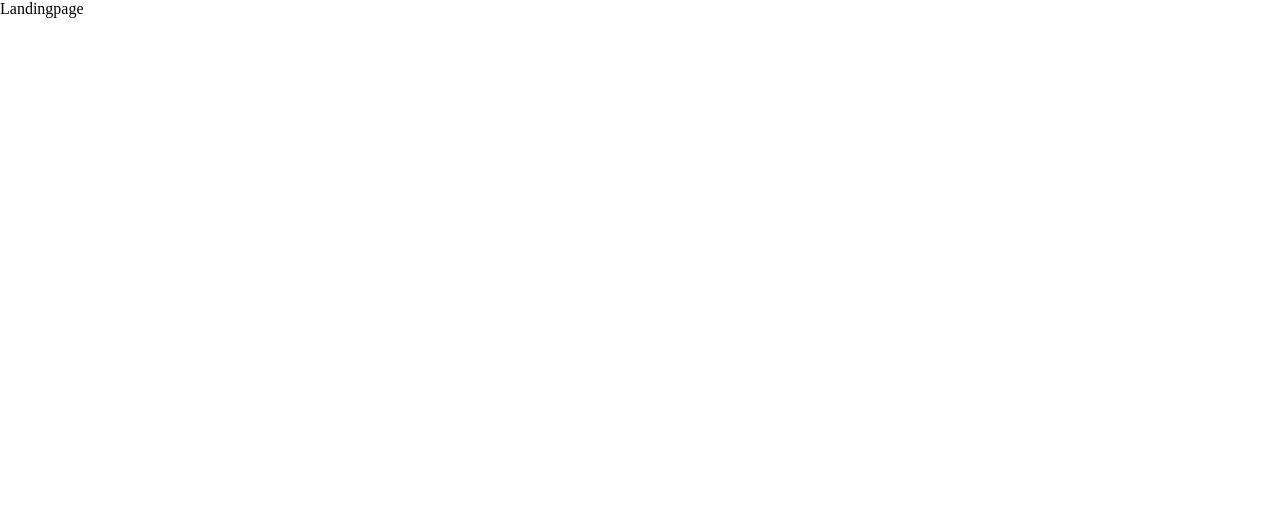
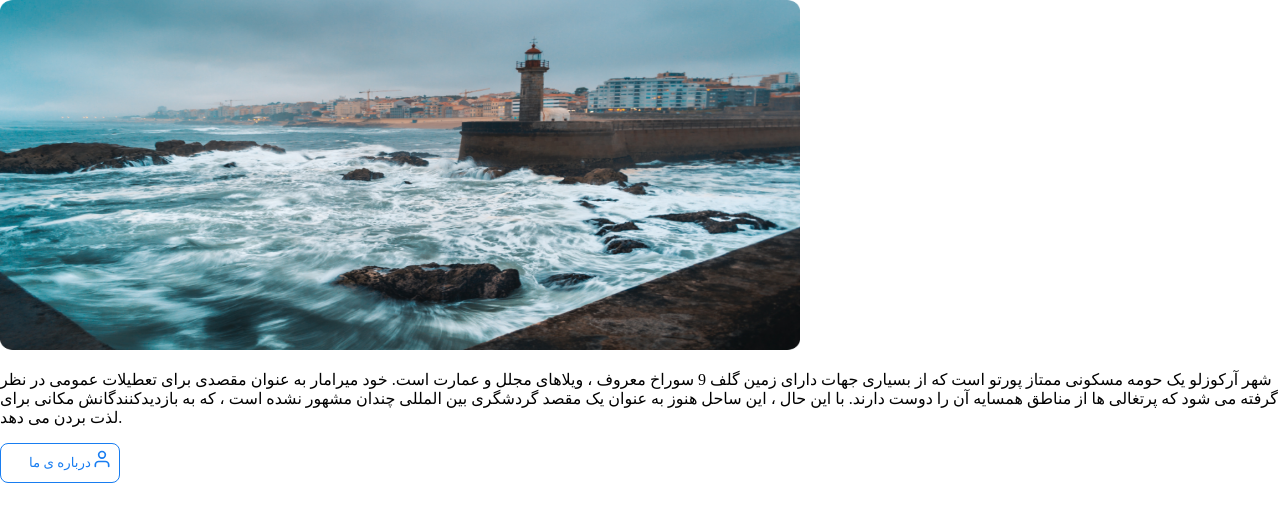
Before and after one commit to hadis-soleymani/nextTest, a Next.js app: page /landingpage in a window 1280 px wide. Shown: the top 522 px of the page. Built offline with nearby package versions, Linux system fonts and the light colour scheme; a web font is replaced by a local one.

Commit message:
complete about us

```diff
--- /dev/null
+++ b/components/shared/button.tsx
@@ -0,0 +1,17 @@
+import React from "react";
+import styles from "../../styles/button.module.scss";
+import { BiDetail } from "react-icons/bi";
+import { FiUser } from "react-icons/fi";
+interface Props {
+  children: React.ReactNode;
+}
+const Button: React.FC<Props> = ({ children }) => {
+  return (
+    <div className={styles.button_container}>
+      <button className={styles.button}>{children}</button>
+      <FiUser size={20} />
+    </div>
+  );
+};
+
+export default Button;
--- a/components/shared/my_navbar.tsx
+++ b/components/shared/my_navbar.tsx
@@ -12,13 +12,14 @@ import { MdOutlineLightMode, MdOutlineNightlight } from "react-icons/md";
 
 //components
 import HamburgerMenu from "./hamburgerMenu";
+import Button from "./button";
 
 const Navbar = () => {
   return (
     <header className={styles.header}>
       <div className={styles.left}>
-        <button>ورود</button>
-        <button>ثبت نام</button>
+        <Button>ورود</Button>
+        <Button>ثبت نام</Button>
       </div>
 
       <nav className={styles.center}>
--- a/pages/aboutUs.tsx
+++ b/pages/aboutUs.tsx
@@ -1,6 +1,7 @@
 import React from "react";
 import Image from "next/image";
 import styles from "../styles/about_us.module.scss";
+import Button from "../components/shared/button";
 const AboutUs = () => {
   return (
     <div  className={styles.container}>
@@ -21,6 +22,7 @@ const AboutUs = () => {
         المللی چندان مشهور نشده است ، که به بازدیدکنندگانش مکانی برای لذت بردن
         می دهد.
       </p>
+      <Button>درباره ی ما</Button>
     </div>
   );
 };
--- a/pages/landingpage.tsx
+++ b/pages/landingpage.tsx
@@ -1,9 +1,30 @@
-import React from 'react'
-
+import React from "react";
+import Image from "next/image";
+import styles from "../styles/landingpage.module.scss";
+import Button from "../components/shared/button";
 const Landingpage = () => {
   return (
-    <div>Landingpage</div>
-  )
-}
+    <div  className={styles.container}>
+      <div className={styles.image_container}>
+        <Image
+          src="/picture.png"
+          alt="plant"
+          layout="fixed"
+          height={350}
+          width={800}
+        />
+      </div>
+      <p className={styles.text}>
+        شهر آرکوزلو یک حومه مسکونی ممتاز پورتو است که از بسیاری جهات دارای زمین
+        گلف 9 سوراخ معروف ، ویلاهای مجلل و عمارت است. خود میرامار به عنوان مقصدی
+        برای تعطیلات عمومی در نظر گرفته می شود که پرتغالی ها از مناطق همسایه آن
+        را دوست دارند. با این حال ، این ساحل هنوز به عنوان یک مقصد گردشگری بین
+        المللی چندان مشهور نشده است ، که به بازدیدکنندگانش مکانی برای لذت بردن
+        می دهد.
+      </p>
+      <Button>درباره ی ما</Button>
+    </div>
+  );
+};
 
-export default Landingpage
+export default Landingpage;
--- a/styles/about_us.module.scss
+++ b/styles/about_us.module.scss
@@ -1,20 +1,18 @@
-
 @import "variables";
 @import "mixin";
-.container{
-
+.container {
   @include center;
   flex-direction: column;
   width: 100vw;
-    padding: 0 200px;
+  padding: 0 200px 3rem 200px;
 }
-.image_container{
+.image_container {
   width: 60vw;
   margin-top: 8rem;
   @include center;
 }
-.text{
-    color:$dark_text;
+.text {
+  color: $dark_text;
   width: 60vw;
   text-align: right;
 }
--- a/styles/button.module.scss
+++ b/styles/button.module.scss
@@ -0,0 +1,32 @@
+@import "variables";
+@import "mixin";
+
+.button_container {
+  position: relative;
+  width: 120px;
+  color: rgb(70, 77, 97);
+}
+.button {
+  background-color: white;
+  padding: 0 0.5rem;
+  height: 40px;
+  width: 100%;
+  border-radius: 8px;
+  border: 1px solid #187df1;
+  outline: none;
+
+  color: #187df1;
+  &:hover {
+    background-color: #187df1;
+    color: white;
+  }
+}
+.button_container svg {
+  position: absolute;
+  right: 0.5rem;
+  top: 6px;
+  color: #187df1;
+  &:hover {
+    color: white;
+  }
+}
```
Also changed, not shown: components/button.tsx (deleted, +0 -10 lines), styles/navbar.module.scss (+4 -10 lines), styles/landingpage.module.scss (added). Lines whose indentation alone changed are shown as unchanged.
